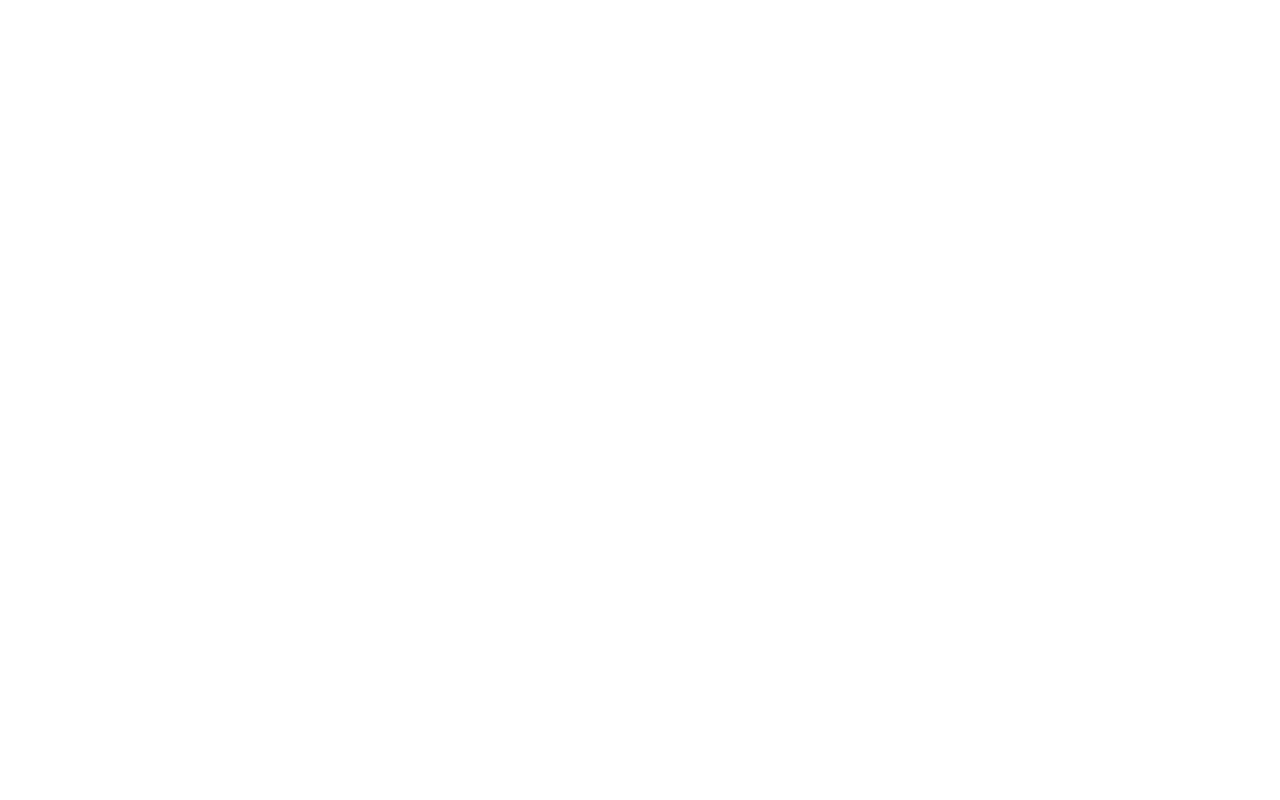
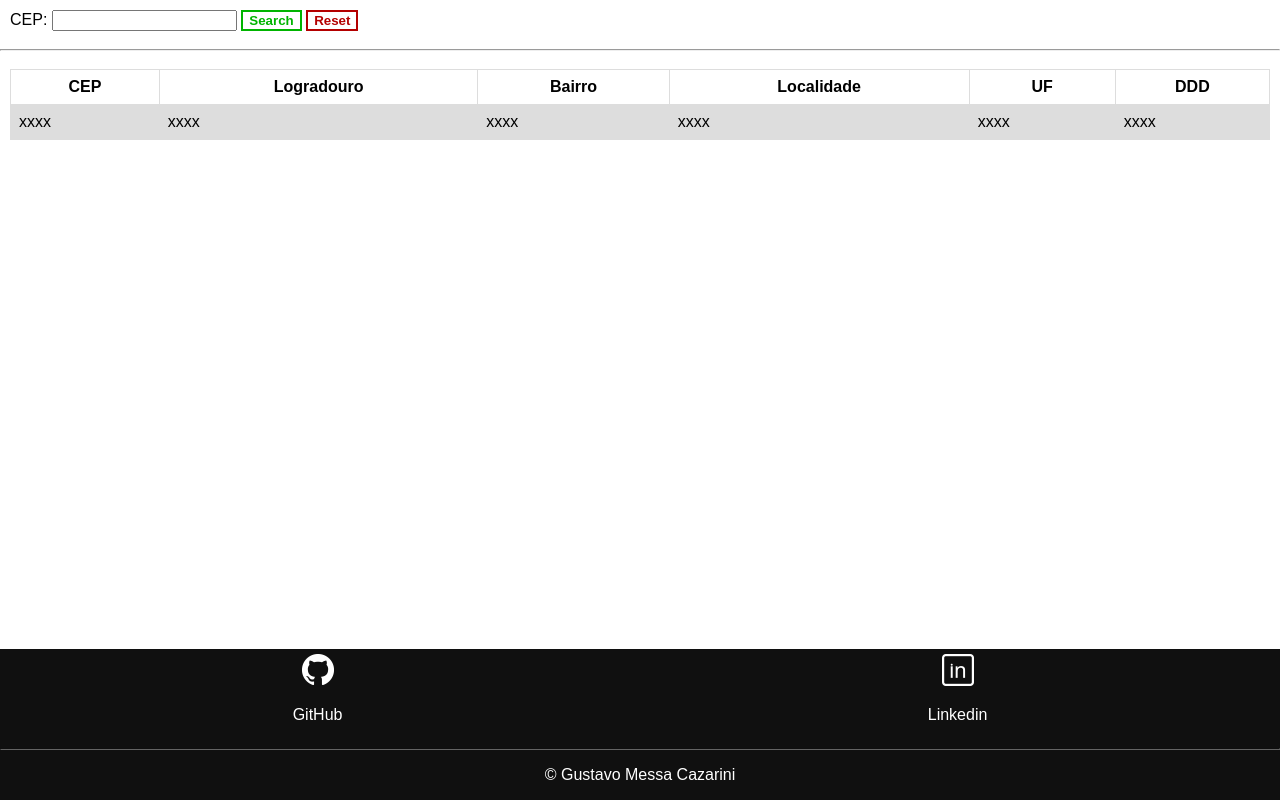
Before and after one commit to gustavo-cazarini/consulta-cep, a plain HTML site: page index.html in a window 1280 px wide. Drawn offline with nearby package versions, Linux system fonts and the light colour scheme.

Commit message:
Front done

```diff
--- a/css/style.css
+++ b/css/style.css
@@ -0,0 +1,96 @@
+html{
+    height: 100%;
+}
+
+body{
+    margin: 0;
+    padding: 0;
+    width: 100%;
+    height: 100%;
+    font-family: Arial, Helvetica, sans-serif;
+}
+
+.search_field{
+    padding: 10px;
+}
+
+.btn{
+    font-weight: bold;
+    border-style: solid;
+
+}
+
+.btn_search{
+    background-color: #fff;
+    border-color: rgb(0, 180, 0);
+    color: rgb(0, 180, 0);
+}
+
+.btn_search:hover{
+    background-color:rgb(0, 180, 0);
+    color: #fff;
+}
+
+.btn_reset{
+    color: rgb(180, 0, 0);
+    background-color: #fff;
+    border-color: rgb(180, 0, 0);
+}
+
+.btn_reset:hover{
+    color: #fff;
+    background-color: rgb(180, 0, 0);
+}
+
+.table_field{
+    padding: 10px;
+}
+
+table{
+    border-collapse: collapse;
+    width: 100%;
+}
+
+td, th{
+    border: 1px solid #ddd;
+    text-align: left;
+    padding: 8px;
+}
+
+th{
+    text-align: center;
+}
+
+tr:nth-child(even){
+    background-color: #ddd;
+}
+
+footer{
+    background-color: #101010;
+    position: absolute;
+    bottom: 0;
+    width: 100%;
+    text-align: center;
+    color: #fff;
+}
+
+.flex_container{
+    display: flex;
+    width: 100%;
+    text-align: center;
+    padding-top: 5px;
+    justify-content: space-around;
+}
+
+.social_link{
+    text-decoration: none;
+    color: #fff;
+}
+
+.social_link:hover{
+    color: rgb(0, 138, 180);
+}
+
+.footer_hr{
+    border-color: rgb(100, 100, 100);
+}
--- a/index.html
+++ b/index.html
@@ -8,6 +8,52 @@
     <title>Consulta CEP</title>
 </head>
 <body>
+    <div class="search_field">
+        <label for="inp_cep">CEP:</label>
+        <input type="text" min="8" max="8" id="inp_cep" />
+        <button id="btn_search" class="btn btn_search">Search</button>
+        <button type="reset" id="btn_reset" class="btn btn_reset">Reset</button>
+    </div>
+    <hr/>
+    <div class="table_field">
+        <table>
+            <tr>
+                <th>CEP</th>
+                <th>Logradouro</th>
+                <th>Bairro</th>
+                <th>Localidade</th>
+                <th>UF</th>
+                <th>DDD</th>
+            </tr>
+            <tr>
+                <td id="cep_inf">xxxx</td>
+                <td id="log_inf">xxxx</td>
+                <td id="bairro_inf">xxxx</td>
+                <td id="local_inf">xxxx</td>
+                <td id="uf_inf">xxxx</td>
+                <td id="ddd_inf">xxxx</td>
+            </tr>
+        </table>
+    </div>
+
+    <footer>
+        <div class="flex_container">
+            <div>
+                <a href="https://github.com/gustavo-cazarini" class="social_link" target="_blank">
+                    <img src="github-logo.png" alt="GitHub Logo">
+                    <p>GitHub</p>
+                </a>
+            </div>
+            <div>
+                <a href="https://www.linkedin.com/in/gustavo-messa-cazarini-36a200171/" class="social_link" target="_blank">
+                    <img src="linkedin-logo.png" alt="LinkedIn Logo">
+                    <p>Linkedin</p>
+                </a>
+            </div>
+        </div>
+        <hr class="footer_hr"/>
+        <p>&copy; Gustavo Messa Cazarini</p>
+    </footer>
 
     <script src="https://code.jquery.com/jquery-3.6.0.js" integrity="sha256-H+K7U5CnXl1h5ywQfKtSj8PCmoN9aaq30gDh27Xc0jk=" crossorigin="anonymous"></script>
     <script src="js/script.js"></script>
```
Also changed, not shown: github-logo.png (added), linkedin-logo.png (added).
